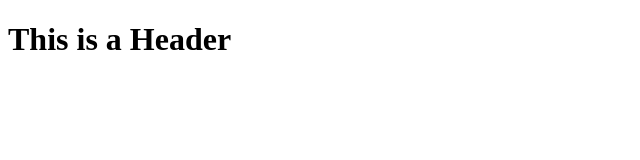
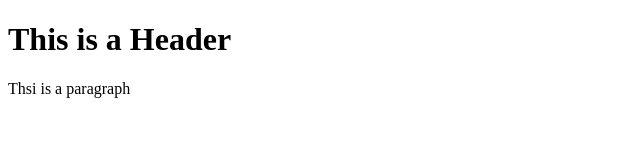
Before and after one commit to TerrenceSanchez/git-test, a plain HTML site: page index.html in a window 1280 px wide. Shown: the whole page, without its empty margins (0-640 px from the left). Drawn offline with Linux system fonts and the light colour scheme.

Commit message:
Second commit

```diff
--- a/index.html
+++ b/index.html
@@ -2,5 +2,6 @@
 <html>
     <body>
         <h1> This is a Header</h1>
+        <p> Thsi is a paragraph</p>
     </body>
 </html>
```
